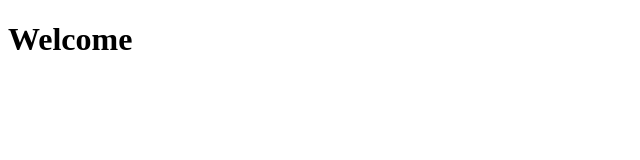
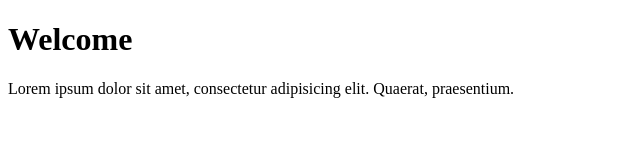
Before and after one commit to varun-rohilla/MyProject, a plain HTML site: page index.html in a window 1280 px wide. Shown: the whole page, without its empty margins (0-640 px from the left). Drawn offline with Linux system fonts and the light colour scheme.

Commit message:
index file 1.1

```diff
--- a/index.html
+++ b/index.html
@@ -7,5 +7,6 @@
 </head>
 <body>
     <h1>Welcome</h1>
+    <p>Lorem ipsum dolor sit amet, consectetur adipisicing elit. Quaerat, praesentium.</p>
 </body>
 </html>
```
